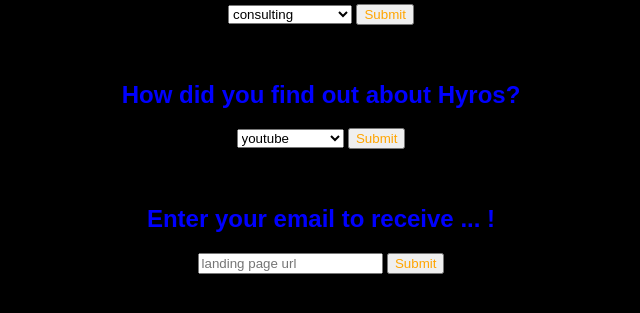
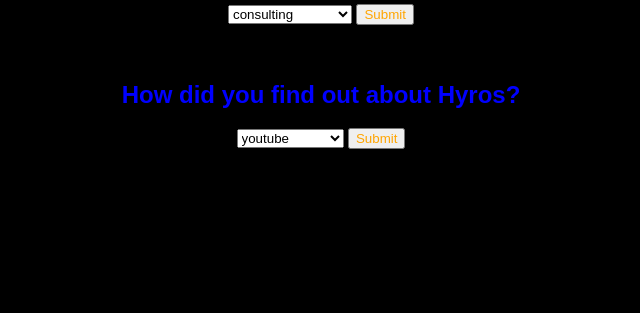
Before and after one commit to spe301/Survey, a Flask app: template templates/index4.html in a window 1280 px wide. Shown: the part 233-546 px from the top of the page, without its empty margins (319-959 px from the left). Run offline with Flask 2, Linux system fonts and the light colour scheme; the template is opened without the code that fills it, so the values that code supplies are empty.

Commit message:
updated main script and templates

```diff
--- a/app.py
+++ b/app.py
@@ -8,11 +8,6 @@ connection = connect(host='us-cdbr-east-04.cleardb.com',
     password='a2aa8c36',
     database='heroku_38066fac900fae9')
 cursor = connection.cursor()
-connection2 = connect(host='us-cdbr-east-04.cleardb.com',
-    user='b7a35a7346aea6',
-    password='a2aa8c36',
-    database='heroku_38066fac900fae9')
-cursor2 = connection2.cursor(buffered=True)
 
 app = Flask(__name__)
 
@@ -26,8 +21,6 @@ def name():
     #may need try except loop for repeating values
     cursor.execute('''INSERT INTO survey (name) VALUES ('{}');'''.format(name)) #will also be written to connection2
     connection.commit()
-    cursor2.execute('''INSERT INTO leads (name) VALUES ('{}');'''.format(request.form['name'])) #will also be written to connection2
-    connection2.commit()
     return render_template('index2.html', n_text=request.form['name'])
 
 @app.route('/landingPage', methods=['POST'])
@@ -97,13 +90,6 @@ def source():
     source = request.form['source']
     cursor.execute('''UPDATE survey SET source='{}' WHERE source IS NULL;'''.format(source))
     connection.commit()
-    return render_template('index4.html', c_text='Compleate', m_text='Compleate', s_text=request.form['source'])
-
-@app.route('/email', methods=['POST'])
-def email():
-    email = request.form['email']
-    cursor2.execute('''UPDATE leads SET email='{}' WHERE email IS NULL;'''.format(email))
-    connection2.commit()
     return render_template('index.html')
 
 if __name__ == "__main__":
--- a/templates/index.html
+++ b/templates/index.html
@@ -15,9 +15,9 @@ body {
 <br>
 <br>
 <br>
+<br>
 <h1 style="color: blue;font-size:120px;">Thank you!</h1>
 <br>
-<p style="color: blue;font-size:40px;">We've sent ... your way!</p>
 
         <div style="margin-left:10%; margin-right:10%;",  outline-color: powderblue;>
         </div>
--- a/templates/index4.html
+++ b/templates/index4.html
@@ -55,14 +55,5 @@ body {
 <br>
 <br>
 
-    <h2 style="color: blue;">Enter your email to receive ... !</h2>
-
-    <form action="{{ url_for('email')}}"method="post">
-        <input type="text" name="email" placeholder="landing page url" required="required" />
-
-        <button style="color: orange;" type="submit" class="btn btn-primary btn-block btn-large">Submit</button>
-    </form>
-    <br>
-   <br>
     </body>
 </html>
```
